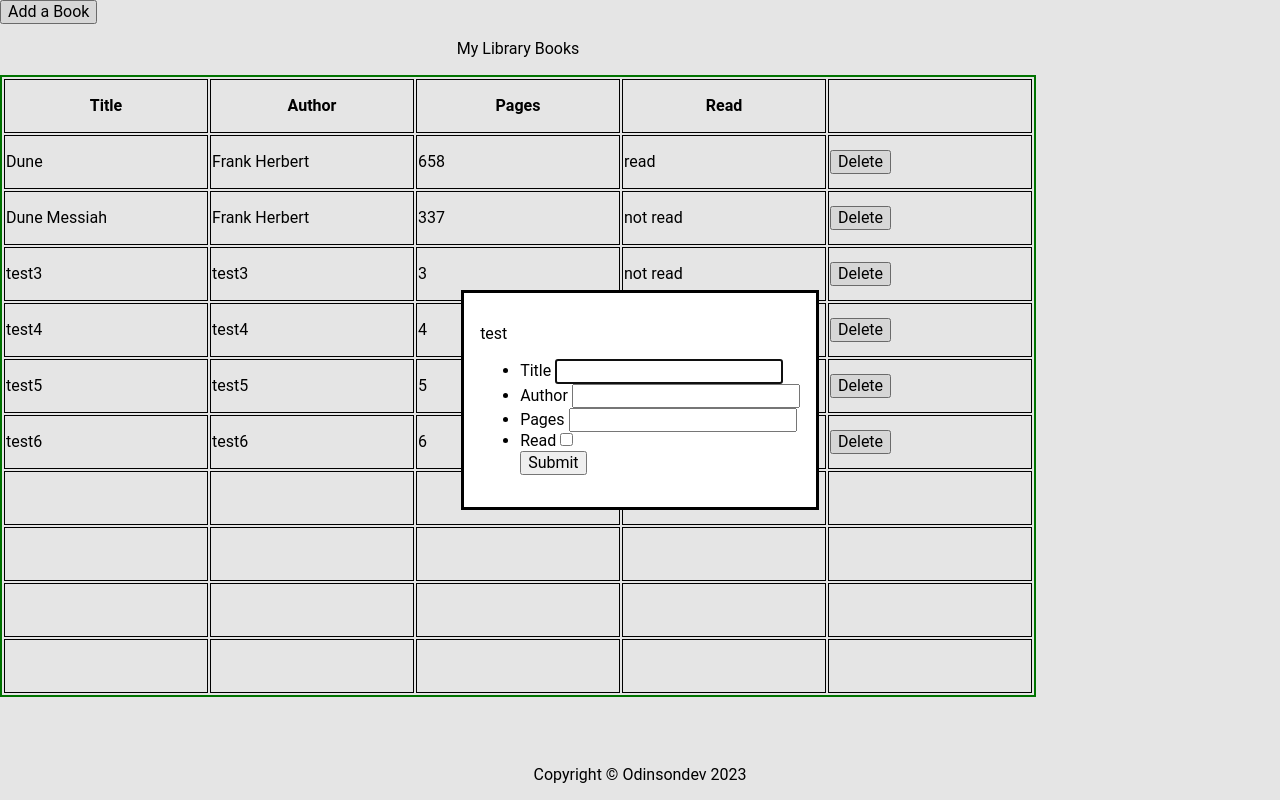
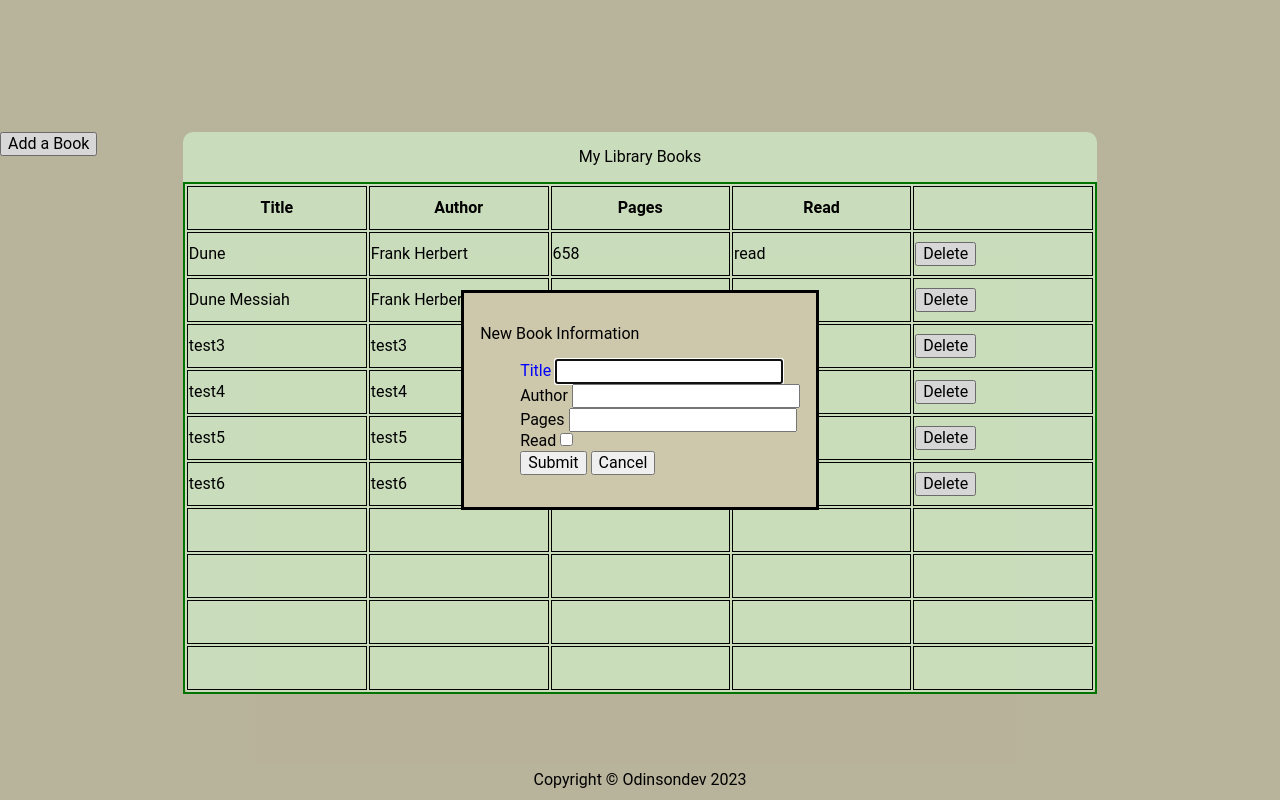
Before and after one commit to Odinsondev/project8-library, a plain HTML site: page index.html in a window 1280 px wide. Both pictures are taken after a click on the button "Add a Book". Drawn offline with Linux system fonts and the light colour scheme.

Commit message:
Feat: Add 'cancel' button to modal
Fix: Stop 'delete' button multiple executions

```diff
--- a/index.html
+++ b/index.html
@@ -18,11 +18,11 @@
   </div>
   <div class="content2">
     <dialog id="modal">
-      <p>test</p>
+      <p>New Book Information</p>
       <form id="form" action="" method="get">
         <ul>
           <li>
-            <label for="title">Title</label>
+            <label class="title-label" for="title">Title</label>
             <input type="text" id="title" name="title" required/>
           </li>
           <li>
@@ -38,6 +38,7 @@
             <input type="checkbox" id="read" name="read" value="read">
           </li>
           <button id="submit" type="button">Submit</button>
+          <button id="cancel" type="button">Cancel</button>
         </ul>
       </form>
     </dialog>
--- a/javascript.js
+++ b/javascript.js
@@ -40,9 +40,20 @@ const addBookButton = document.getElementById('addBook');
 addBookButton.addEventListener('click', openModal);
 
 
+const cancelButton = document.getElementById('cancel');
+cancelButton.addEventListener('click', cancelModal);
+
+function cancelModal() {
+  modal.close();
+  document.getElementById('title').value =''
+  document.getElementById('author').value =''
+  document.getElementById('pages').value =''
+  document.getElementById('read').checked = false
+}
+
+
 const submitButton = document.getElementById('submit');
 submitButton.addEventListener('click', addBookToArray);
-
 
 function addBookToArray() {
 
@@ -123,7 +134,7 @@ function deleteBook() {
     }
   }
 }
-deleteBook();
+
 
 function clearCells() {
   for (let i = 0; i <= 9; i++) {
@@ -147,6 +158,4 @@ function clearCells() {
   }
 }
 
-function shit() {
-  console.log('shit');
-}
+//delete button still executing twice in certain situations!!!!!!!!!!!!!!!!!!!
--- a/style.css
+++ b/style.css
@@ -8,8 +8,8 @@ body {
 }
 
 :root {
-  --background1: rgb(255, 255, 255);
-  --background2: rgb(255, 255, 255);
+  --background1: rgb(205, 199, 172);;
+  --background2: rgb(224, 246, 209);
   --text1: rgb(0, 0, 0);
   --text2: rgb(0, 0, 0);
   --text-footer: rgb(0, 0, 0);
@@ -34,27 +34,72 @@ body {
   /* font-size: 16px; */
 }
 
+body {
+  display: grid;
+  grid-template: 2fr 6fr 1fr 40px / 1fr 5fr 1fr;
+}
+
+header {
+  grid-column: 1 / 4;
+  grid-row: 1 / 2;
+}
+
+.content1 {
+  grid-column: 1 / 2;
+  grid-row: 2 / 3;
+}
+
+.content2 {
+  background-color: rgb(255, 255, 255);
+  height: 0px;
+  width: 0px;
+}
+
+dialog {
+  background-color: rgb(205, 199, 172);
+}
+
+ul,
+li {
+  list-style: none;
+}
+
+.title-label {
+  color: blue;
+}
+
+.content3 {
+  grid-column: 2 / 3;
+  grid-row: 2 / 3;
+
+  background-color: var(--background2);
+  border-radius: 10px;
+}
+
 table {
   border: 2px solid green;
 }
 
 th,
 td {
-  height: 50px;
-  width: 200px;
+  height: 40px;
+  width: 180px;
   border: 1px solid black;
 }
 
 
 footer {
-  height: 50px;
+  grid-column: 1 / 4;
+  grid-row: 4 / 5;
+
+  height: 40px;
   display: flex;
   justify-content: center;
   align-items: center;
   font-size: 1rem;
   color: var(--text-footer);
-  position: fixed;
+  /* position: fixed;
   bottom: 0;
   left: 0;
-  right: 0;
+  right: 0; */
 }
```
